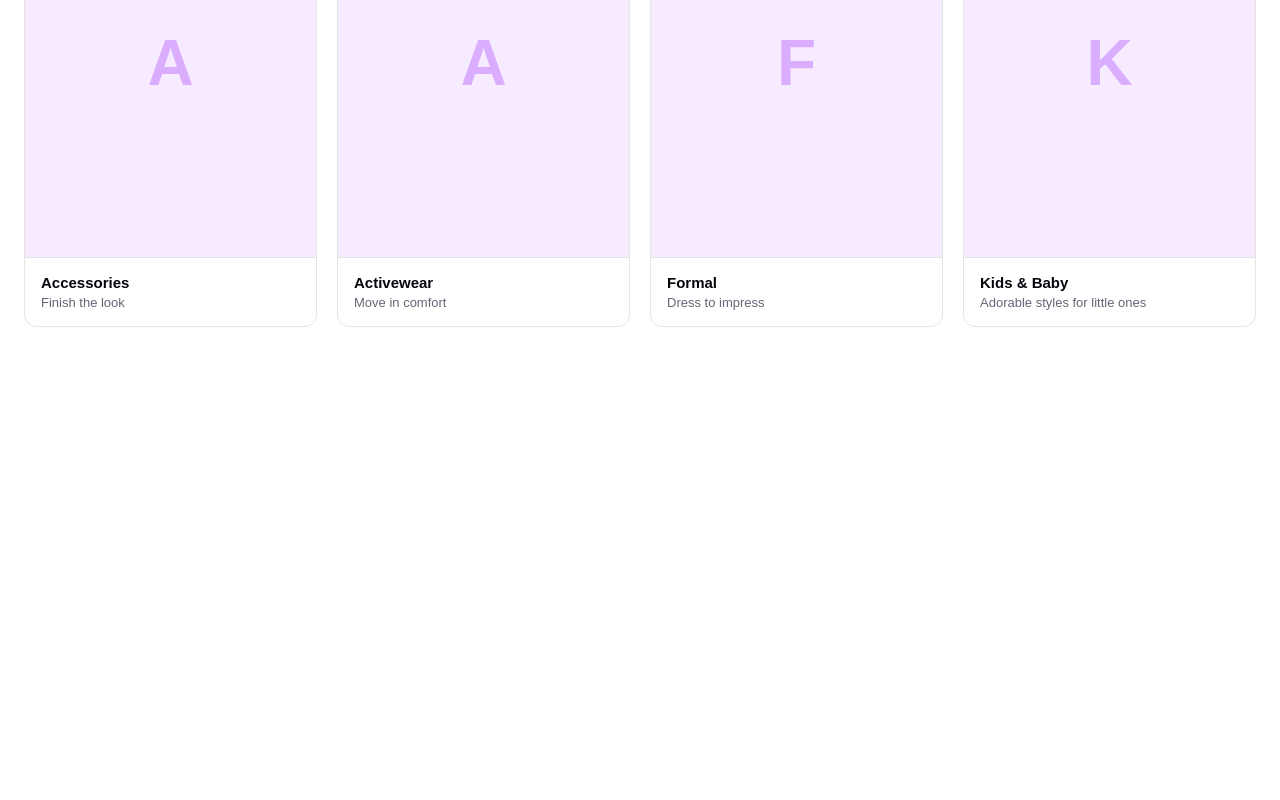
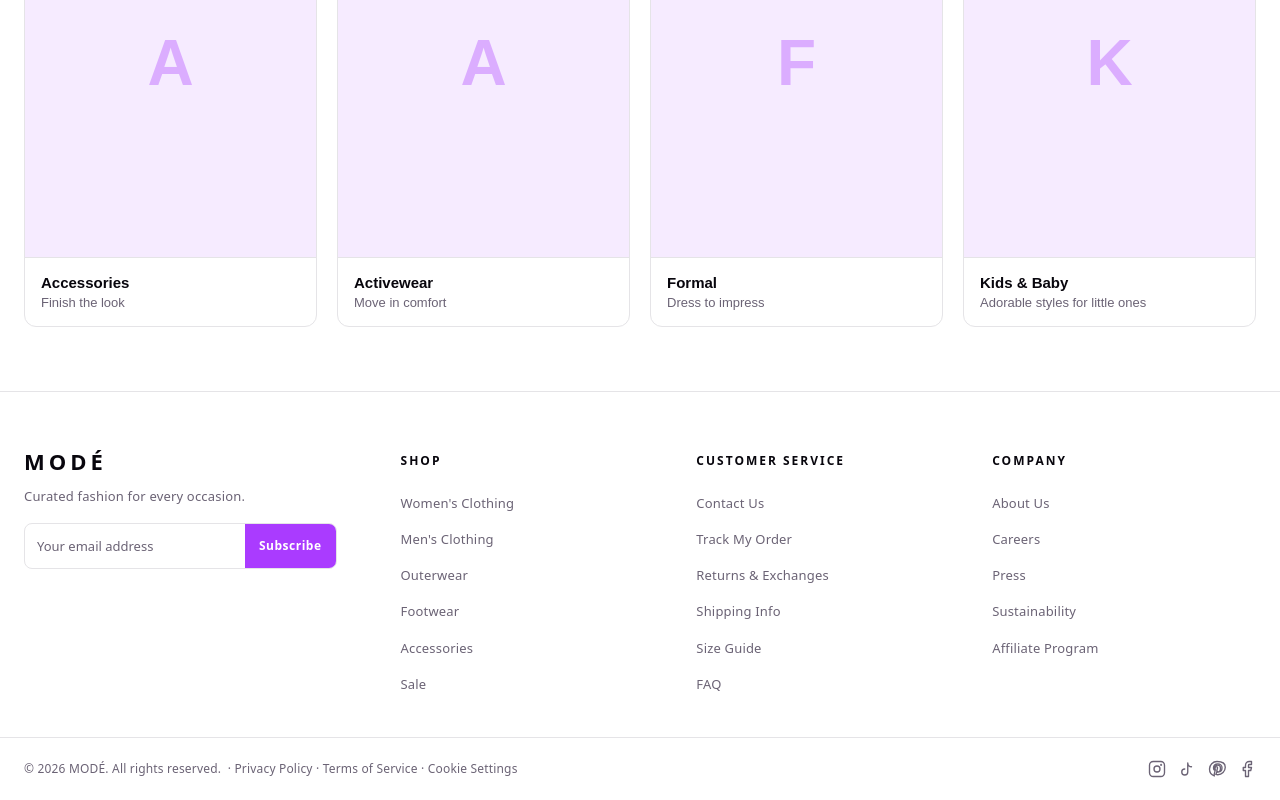
Before and after one commit to kacmazozan/e-commerce-platform, a React app in the folder frontend/: page / in a window 1280 px wide. Shown: the part 1353-2153 px from the top of the page. Before the commit the page ends 1744 px from the top, so only its background shows below. Built offline with nearby package versions, Linux system fonts and the light colour scheme; the HTML template or start-up script is replaced by a standard one.

Commit message:
Added footer to homepage

```diff
--- a/frontend/src/pages/home/HomePage.css
+++ b/frontend/src/pages/home/HomePage.css
@@ -420,6 +420,198 @@
   }
 }
 
+/* ── Footer ── */
+.footer {
+  border-top: 1px solid var(--border);
+  background: var(--bg);
+  margin-top: auto;
+}
+
+.footer-inner {
+  max-width: 1280px;
+  margin: 0 auto;
+  padding: 56px 24px 40px;
+  display: flex;
+  gap: 64px;
+}
+
+/* Brand + newsletter column */
+.footer-brand-col {
+  flex: 0 0 260px;
+  display: flex;
+  flex-direction: column;
+  gap: 12px;
+}
+
+.footer-brand {
+  font-size: 22px;
+  font-weight: 700;
+  letter-spacing: 4px;
+  color: var(--text-h);
+}
+
+.footer-tagline {
+  font-size: 13px;
+  color: var(--text);
+  margin: 0;
+  line-height: 1.6;
+}
+
+.footer-newsletter {
+  display: flex;
+  margin-top: 4px;
+  border: 1px solid var(--border);
+  border-radius: 8px;
+  overflow: hidden;
+}
+
+.footer-newsletter input {
+  flex: 1;
+  padding: 9px 12px;
+  border: none;
+  background: transparent;
+  font: inherit;
+  font-size: 13px;
+  color: var(--text-h);
+  outline: none;
+  min-width: 0;
+}
+
+.footer-newsletter input::placeholder {
+  color: var(--text);
+}
+
+.footer-newsletter button {
+  padding: 9px 14px;
+  background: var(--accent);
+  color: #fff;
+  border: none;
+  font: inherit;
+  font-size: 12px;
+  font-weight: 700;
+  letter-spacing: 0.5px;
+  cursor: pointer;
+  white-space: nowrap;
+  transition: opacity 0.15s;
+}
+
+.footer-newsletter button:hover {
+  opacity: 0.88;
+}
+
+/* Links grid */
+.footer-links-grid {
+  flex: 1;
+  display: grid;
+  grid-template-columns: repeat(3, 1fr);
+  gap: 32px;
+}
+
+.footer-col h4 {
+  font-size: 12px;
+  font-weight: 700;
+  letter-spacing: 2px;
+  text-transform: uppercase;
+  color: var(--text-h);
+  margin: 0 0 16px;
+}
+
+.footer-col ul {
+  list-style: none;
+  padding: 0;
+  margin: 0;
+  display: flex;
+  flex-direction: column;
+  gap: 10px;
+}
+
+.footer-col li {
+  font-size: 13px;
+  color: var(--text);
+  cursor: pointer;
+  transition: color 0.15s;
+}
+
+.footer-col li:hover {
+  color: var(--accent);
+}
+
+/* Bottom bar */
+.footer-bottom {
+  border-top: 1px solid var(--border);
+}
+
+.footer-bottom-inner {
+  max-width: 1280px;
+  margin: 0 auto;
+  padding: 18px 24px;
+  display: flex;
+  align-items: center;
+  justify-content: space-between;
+  gap: 16px;
+}
+
+.footer-legal {
+  font-size: 12px;
+  color: var(--text);
+  margin: 0;
+}
+
+.footer-legal span {
+  cursor: pointer;
+  transition: color 0.15s;
+}
+
+.footer-legal span:hover {
+  color: var(--accent);
+}
+
+.footer-social {
+  display: flex;
+  align-items: center;
+  gap: 12px;
+}
+
+.footer-social a {
+  color: var(--text);
+  display: flex;
+  align-items: center;
+  transition: color 0.15s;
+}
+
+.footer-social a:hover {
+  color: var(--accent);
+}
+
+@media (max-width: 1024px) {
+  .footer-inner {
+    flex-direction: column;
+    gap: 40px;
+  }
+
+  .footer-brand-col {
+    flex: none;
+  }
+}
+
+@media (max-width: 720px) {
+  .footer-links-grid {
+    grid-template-columns: repeat(2, 1fr);
+  }
+
+  .footer-bottom-inner {
+    flex-direction: column;
+    align-items: flex-start;
+    gap: 12px;
+  }
+}
+
+@media (max-width: 420px) {
+  .footer-links-grid {
+    grid-template-columns: 1fr;
+  }
+}
+
 /* ── Category card ── */
 .category-card {
   display: flex;
--- a/frontend/src/pages/home/HomePage.jsx
+++ b/frontend/src/pages/home/HomePage.jsx
@@ -188,6 +188,103 @@ export default function HomePage({ onNavigate, onLogout }) {
           ))}
         </div>
       </main>
+      {/* Footer */}
+      <footer className="footer">
+        <div className="footer-inner">
+
+          {/* Brand + newsletter */}
+          <div className="footer-brand-col">
+            <span className="footer-brand">MODÉ</span>
+            <p className="footer-tagline">Curated fashion for every occasion.</p>
+            <form className="footer-newsletter" onSubmit={e => e.preventDefault()}>
+              <input type="email" placeholder="Your email address" aria-label="Email for newsletter" />
+              <button type="submit">Subscribe</button>
+            </form>
+          </div>
+
+          {/* Links */}
+          <div className="footer-links-grid">
+            <div className="footer-col">
+              <h4>Shop</h4>
+              <ul>
+                <li>Women's Clothing</li>
+                <li>Men's Clothing</li>
+                <li>Outerwear</li>
+                <li>Footwear</li>
+                <li>Accessories</li>
+                <li>Sale</li>
+              </ul>
+            </div>
+
+            <div className="footer-col">
+              <h4>Customer Service</h4>
+              <ul>
+                <li>Contact Us</li>
+                <li>Track My Order</li>
+                <li>Returns & Exchanges</li>
+                <li>Shipping Info</li>
+                <li>Size Guide</li>
+                <li>FAQ</li>
+              </ul>
+            </div>
+
+            <div className="footer-col">
+              <h4>Company</h4>
+              <ul>
+                <li>About Us</li>
+                <li>Careers</li>
+                <li>Press</li>
+                <li>Sustainability</li>
+                <li>Affiliate Program</li>
+              </ul>
+            </div>
+          </div>
+        </div>
+
+        {/* Bottom bar */}
+        <div className="footer-bottom">
+          <div className="footer-bottom-inner">
+            <p className="footer-legal">
+              © {new Date().getFullYear()} MODÉ. All rights reserved.
+              &nbsp;·&nbsp;
+              <span>Privacy Policy</span>
+              &nbsp;·&nbsp;
+              <span>Terms of Service</span>
+              &nbsp;·&nbsp;
+              <span>Cookie Settings</span>
+            </p>
+            <div className="footer-social">
+              {/* Instagram */}
+              <a href="#" aria-label="Instagram">
+                <svg width="18" height="18" viewBox="0 0 24 24" fill="none" stroke="currentColor" strokeWidth="1.8" strokeLinecap="round" strokeLinejoin="round">
+                  <rect x="2" y="2" width="20" height="20" rx="5" ry="5" />
+                  <circle cx="12" cy="12" r="4" />
+                  <circle cx="17.5" cy="6.5" r="0.5" fill="currentColor" />
+                </svg>
+              </a>
+              {/* TikTok */}
+              <a href="#" aria-label="TikTok">
+                <svg width="18" height="18" viewBox="0 0 24 24" fill="none" stroke="currentColor" strokeWidth="1.8" strokeLinecap="round" strokeLinejoin="round">
+                  <path d="M9 12a4 4 0 1 0 4 4V4a5 5 0 0 0 5 5" />
+                </svg>
+              </a>
+              {/* Pinterest */}
+              <a href="#" aria-label="Pinterest">
+                <svg width="18" height="18" viewBox="0 0 24 24" fill="none" stroke="currentColor" strokeWidth="1.8" strokeLinecap="round" strokeLinejoin="round">
+                  <path d="M12 2C6.48 2 2 6.48 2 12c0 4.24 2.65 7.86 6.39 9.29-.09-.78-.17-1.98.03-2.83.19-.77 1.27-5.38 1.27-5.38s-.32-.65-.32-1.61c0-1.51.88-2.64 1.97-2.64.93 0 1.38.7 1.38 1.54 0 .94-.6 2.34-.91 3.64-.26 1.09.54 1.97 1.6 1.97 1.92 0 3.21-2.47 3.21-5.39 0-2.23-1.51-3.79-3.67-3.79-2.5 0-3.97 1.88-3.97 3.82 0 .76.29 1.57.66 2.01.07.09.08.17.06.26l-.25 1c-.04.16-.13.19-.3.12-1.11-.52-1.81-2.14-1.81-3.44 0-2.8 2.03-5.37 5.86-5.37 3.08 0 5.47 2.19 5.47 5.12 0 3.05-1.92 5.51-4.59 5.51-.9 0-1.74-.47-2.03-1.02l-.55 2.07c-.2.77-.74 1.73-1.1 2.32.83.26 1.7.4 2.61.4 5.52 0 10-4.48 10-10S17.52 2 12 2z" />
+                </svg>
+              </a>
+              {/* Facebook */}
+              <a href="#" aria-label="Facebook">
+                <svg width="18" height="18" viewBox="0 0 24 24" fill="none" stroke="currentColor" strokeWidth="1.8" strokeLinecap="round" strokeLinejoin="round">
+                  <path d="M18 2h-3a5 5 0 00-5 5v3H7v4h3v8h4v-8h3l1-4h-4V7a1 1 0 011-1h3z" />
+                </svg>
+              </a>
+            </div>
+          </div>
+        </div>
+      </footer>
+
     </div>
   )
 }
```
